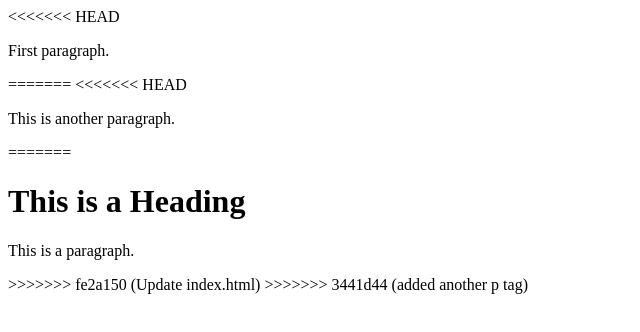
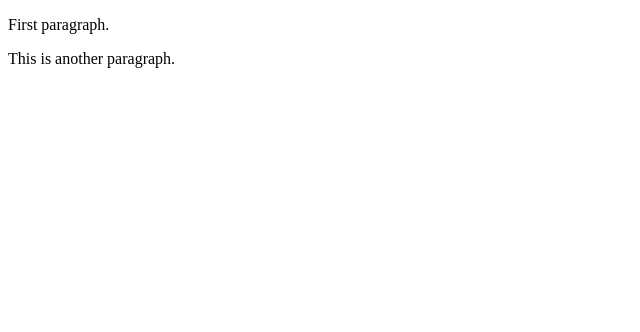
Before and after one commit to JayPrioleau/learning-git, a plain HTML site: page index.html in a window 1280 px wide. Shown: the whole page, without its empty margins (0-640 px from the left). Drawn offline with Linux system fonts and the light colour scheme.

Commit message:
added Github

```diff
--- a/index.html
+++ b/index.html
@@ -4,17 +4,8 @@
 <title>Page Title</title>
 </head>
 <body>
-<<<<<<< HEAD
   <p>First paragraph.</p>
-=======
+  <p>This is another paragraph.</p>
 
-<<<<<<< HEAD
-<p>This is another paragraph.</p>
-=======
-  <h1>This is a Heading</h1>
-  <p>This is a paragraph.</p>
->>>>>>> fe2a150 (Update index.html)
-
->>>>>>> 3441d44 (added another p tag)
 </body>
 </html>
--- a/index.js
+++ b/index.js
@@ -1,2 +1,2 @@
 
-console.log("hello git");
+console.log("hello git and gitHub");
```
